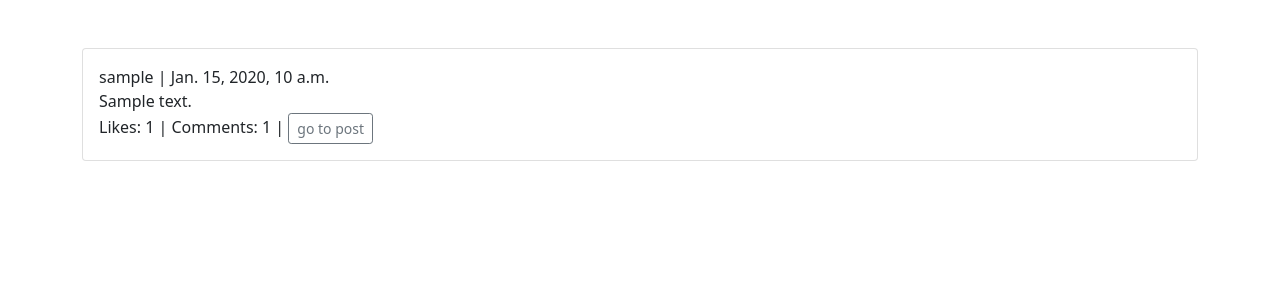
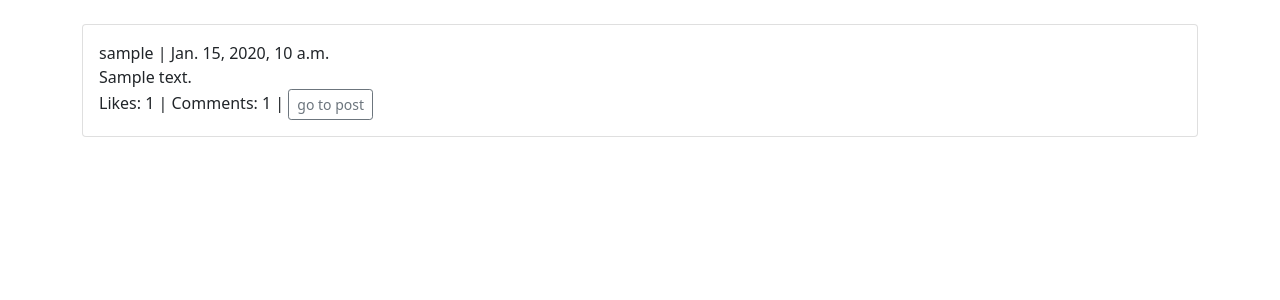
Before and after one commit to kftlfd/snetwork, a Django app: page / in a window 1280 px wide. Shown: the part 56-356 px from the top of the page. Run offline with Django 3.2, Linux system fonts and the light colour scheme; tables that the repository leaves empty hold one stand-in row (values such as "Sample post").

Commit message:
minor improvements

```diff
--- a/network/templates/network/feed.html
+++ b/network/templates/network/feed.html
@@ -6,15 +6,13 @@
 
 {% if user.following.count < 1 %}
   <div>Not following anyone</div>
-{% endif %}
-
+{% else %}
   {% for post in posts%}
-  <br>
     {% include "network/post.html" %}
   {% empty %}
     <div>No posts</div>
   {% endfor %}
-
   {% include 'network/pagination.html' %}
+{% endif %}
 
 {% endblock %}
--- a/network/templates/network/index.html
+++ b/network/templates/network/index.html
@@ -3,7 +3,7 @@
 {% block body %}
 
 {% if user.is_authenticated %}
-<div class="card card-body">
+<div class="card card-body mb-3">
   <form action="{% url 'add-post' %}" method="POST">
     {% csrf_token %}
     <input type="text" name="content">
@@ -12,16 +12,13 @@
 </div>
 {% endif %}
 
-
 {% if posts %}
 <div>
   {% for post in posts%}
-  <br>
-  {% include "network/post.html" %}
+    {% include "network/post.html" %}
   {% endfor %}
 </div>
+{% include 'network/pagination.html' %}
 {% endif %}
 
-{% include 'network/pagination.html' %}
-
 {% endblock %}
--- a/network/templates/network/post-page.html
+++ b/network/templates/network/post-page.html
@@ -6,13 +6,15 @@
 {% if post %}
 <div>
 
-  <div><a href="{% url 'user_view' user.id %}">{{ post.user }}</a></div>
+  <div><a href="{% url 'user_view' post.user.id %}">{{ post.user }}</a></div>
   <div>{{ post.content }}</div>
   <div>{{ post.time }}</div>
 
   <hr>
 
   <div>Reactions: {{ post.post_reactions.count }}</div>
+
+  {% if user.is_authenticated %}
   <form action="{% url 'add-reaction' %}" method="POST">
     {% csrf_token %}
     <input type="hidden" name="post" value={{ post.id }}>
@@ -24,6 +26,7 @@
     <button type="submit" name="action" value="remove">Unlike</button>
     {% endif %}
   </form>
+  {% endif %}
 
   <hr>
 
--- a/network/templates/network/post.html
+++ b/network/templates/network/post.html
@@ -1,4 +1,4 @@
-<div class="card card-body">
+<div class="card card-body mb-3">
   <div>{{ post.user }} | {{ post.time }}</div>
   <div>{{ post.content }}</div>
   <div>
```
Lines whose indentation alone changed are shown as unchanged.
